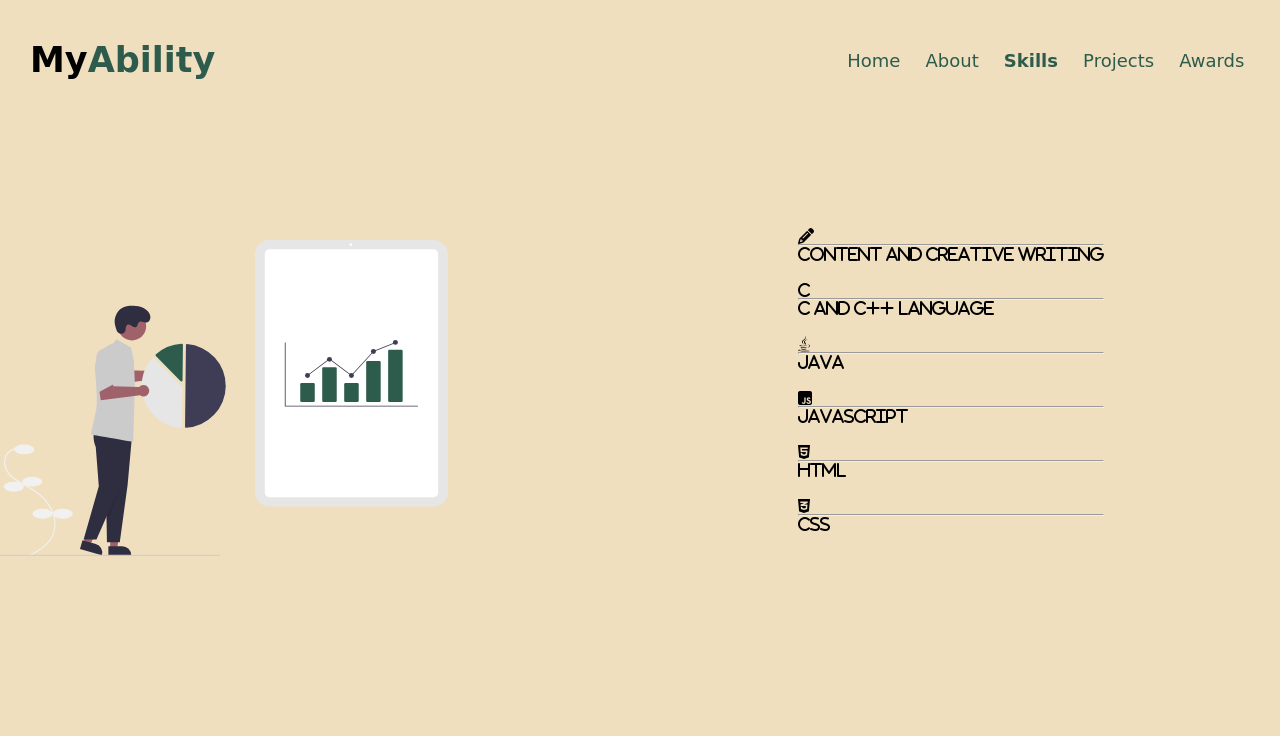
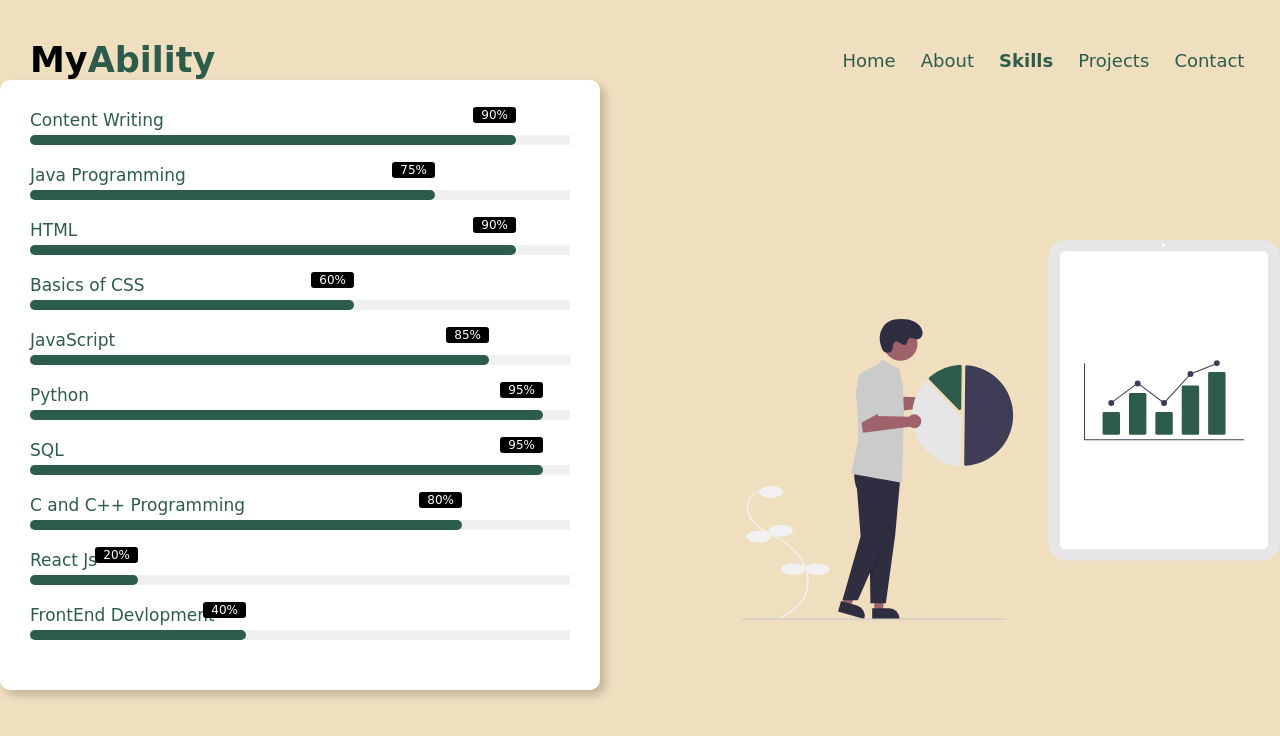
Before and after one commit to choudharyprerna/My-portfolio, a plain HTML site: page skills.html in a window 1280 px wide. Drawn offline with Linux system fonts and the light colour scheme.

Commit message:
update the changes

```diff
--- a/awardsstyles.css
+++ /dev/null
@@ -1,63 +0,0 @@
-*{
-    box-sizing: border-box;
-    margin: 0;
-    padding: 0;
-    font-family: 'Shadows Into Light', cursive ;
-}
-
-body{
-    background-color: rgb(240, 223, 191);
-    height: 100vh;
-    width: 100%;
-    background-size: cover;
-    background-position: center;
-
-}
-
-span{
-    color: #2D5C4C;
-}
-
-.skillslogo{
-    font-size: 35px;
-}
-
-.bold{
-    font-weight: bold;
-}
-
-nav{
-    display: flex;
-    align-items: center;
-    justify-content: space-between;
-    padding-top: 40px;
-    padding-left: 30px;
-    padding-right: 2%;
-}
-
-nav ul li{
-    list-style: none;
-    display: inline-block;
-    margin: 2px 10px;
-}
-
-nav ul li a{
-    text-decoration: none;
-    color: #2D5C4C;
-    font-size: 18px;
-}
-
-.about{
-    padding-top: 5rem;
-    max-width: 35%;
-    display: block;
-    float: left;
-}
-
-.award{
-    float: right;
-    padding-top: 200px;
-    margin-right: 8rem;
-    margin-top: 4rem;
-    max-width: 30%;
-}
--- /dev/null
+++ b/contact.css
@@ -0,0 +1,95 @@
+*{
+    box-sizing: border-box;
+    margin: 0;
+    padding: 0;
+    font-family: 'Shadows Into Light', cursive ;
+}
+
+body{
+    background-color: rgb(240, 223, 191);
+    height: 100vh;
+    width: 100%;
+    background-size: cover;
+    background-position: center;
+
+}
+
+span{
+    color: #2D5C4C;
+}
+
+.skillslogo{
+    font-size: 35px;
+}
+
+.bold{
+    font-weight: bold;
+}
+
+nav{
+    display: flex;
+    align-items: center;
+    justify-content: space-between;
+    padding-top: 40px;
+    padding-left: 30px;
+    padding-right: 2%;
+}
+
+nav ul li{
+    list-style: none;
+    display: inline-block;
+    margin: 2px 10px;
+}
+
+nav ul li a{
+    text-decoration: none;
+    color: #2D5C4C;
+    font-size: 18px;
+}
+
+input[type=text], select, textarea {
+    width: 100%;
+    padding: 12px;
+    border: 1px solid #ccc;
+    margin-top: 6px;
+    margin-bottom: 16px;
+    resize: vertical;
+  }
+
+  input[type=submit] {
+    background-color: #2D5C4C;
+    color: white;
+    padding: 12px 20px;
+    border: none;
+    cursor: pointer;
+  }
+
+  input[type=submit]:hover {
+    background-color: #45a049;
+  }
+
+  .container {
+    border-radius: 5px;
+    background-color:  rgb(240, 223, 191);
+    padding: 10px;
+  }
+
+  .column {
+    float: left;
+    width: 50%;
+    margin-top: 6px;
+    padding: 20px;
+  }
+
+  .row:after {
+    content: "";
+    display: table;
+    clear: both;
+  }
+
+  @media screen and (max-width: 600px) {
+    .column, input[type=submit] {
+      width: 100%;
+      margin-top: 0;
+    }
+  }
--- a/projectsstyle.css
+++ b/projectsstyle.css
@@ -49,7 +49,7 @@ nav ul li a{
 
 .about{
     padding-top: 9rem;
-    max-width: 40%;
+    max-width: 35%;
     display: block;
     float: left;
 }
--- a/skills.html
+++ b/skills.html
@@ -18,20 +18,85 @@
             <li><a href="about.html">About</a></li>
             <li class="bold" ><a href="/skills.html">Skills</a></li>
             <li><a href="/projects.html">Projects</a></li>
-            <li><a href="/awards.html">Awards</a></li>
+            <li><a href="/contact.html">Contact</a></li>
         </ul>
     </nav>
 
-    <div class="icons">
-        <i class="fa-solid fa-pencil"><hr> Content and Creative Writing </i>
-        <i class="fa-solid fa-c"><hr> C and C++ language</i>
-        <i class="fa-brands fa-java"><hr> Java</i>
-        <i class="fa-brands fa-square-js"><hr> javascript</i>
-        <i class="fa-brands fa-html5"><hr> HTML</i>
-        <i class="fa-brands fa-css3-alt"><hr> CSS</i>
+
+                <img class="about" src="/skills.svg">
+
+    <div class="skills-bar">
+        <div class="bar">
+            <div class="info">
+                <span>Content Writing</span>
+            </div>
+            <div class="progress-line writing"><span></span></div>
+        </div>
+
+        <div class="bar">
+            <div class="info">
+                <span>Java Programming</span>
+            </div>
+            <div class="progress-line java"><span></span></div>
+        </div>
+
+        <div class="bar">
+            <div class="info">
+                <span>HTML</span>
+            </div>
+            <div class="progress-line html"><span></span></div>
+        </div>
+
+        <div class="bar">
+            <div class="info">
+                <span>Basics of CSS</span>
+            </div>
+            <div class="progress-line css"><span></span></div>
+        </div>
+
+        <div class="bar">
+            <div class="info">
+                <span>JavaScript</span>
+            </div>
+            <div class="progress-line js"><span></span></div>
+        </div>
+
+        <div class="bar">
+            <div class="info">
+                <span>Python</span>
+            </div>
+            <div class="progress-line python"><span></span></div>
+        </div>
+
+        <div class="bar">
+            <div class="info">
+                <span>SQL</span>
+            </div>
+            <div class="progress-line sql"><span></span></div>
+        </div>
+
+        <div class="bar">
+            <div class="info">
+                <span>C and C++ Programming</span>
+            </div>
+            <div class="progress-line program"><span></span></div>
+        </div>
+
+        <div class="bar">
+            <div class="info">
+                <span>React Js</span>
+            </div>
+            <div class="progress-line react"><span></span></div>
+        </div>
+
+        <div class="bar">
+            <div class="info">
+                <span>FrontEnd Devlopment</span>
+            </div>
+            <div class="progress-line devop"><span></span></div>
+        </div>
+
     </div>
-
-<img class= "about" src="/skills.svg" />
 
 </body>
 </html>
--- a/skillsstyle.css
+++ b/skillsstyle.css
@@ -15,7 +15,7 @@ body{
 }
 
 span{
-    color: #2D5C4C;
+   color: #2D5C4C;
 }
 
 .skillslogo{
@@ -49,40 +49,162 @@ nav ul li a{
 
 .about{
     padding-top: 10rem;
-    max-width: 35%;
+    max-width: 42%;
     display: block;
-    float: left;
+    float: right;
 }
 
-.icons{
+html{
     display: grid;
-    float: right;
-    position: fixed;
-    right: 11rem;
-    top: 13rem;
-    max-width: 25%;
+    height: 100%;
+    place-items: center;
 }
 
-.fa-pencil{
-    padding-top: 20px ;
+.skills-bar{
+    width: 600px;
+    background: #fff;
+    border-radius: 10px;
+    padding: 30px 30px;
+    box-shadow: 5px 5px 10px rgba(0,0,0,0.2);
 }
 
-.fa-c{
-    padding-top: 20px;
+.skills-bar .bar{
+    margin: 20px 0;
 }
 
-.fa-java{
-    padding-top: 20px ;
+.skills-bar .bar:first-child{
+    margin-top: 0px;
 }
 
-.fa-square-js{
-    padding-top: 20px ;
+.skills-bar .bar .info{
+    margin-bottom: 5px;
 }
 
-.fa-html5{
-    padding-top: 20px ;
+.skills-bar .bar .info span{
+    font-size: 17px;
+    font-weight: 500;
 }
 
-.fa-css3-alt{
-    padding-top: 20px ;
+.skills-bar .bar .progress-line{
+    position: relative;
+    height: 10px;
+    width: 100%;
+    background-color: #f0f0f0;
+    box-shadow: inset 0px 1px 1px rgbs(0,0,0,0.05),
+                      0px 1px rgbs(225,225,225,0.8);
 }
+
+.bar .progress-line span{
+    height: 100%;
+    width: 80%;
+    background-color: #2D5C4C;
+    position: absolute;
+    border-radius: 10px;
+}
+
+
+.bar .progress-line.writing span::after{
+    content: "90%";
+}
+
+.bar .progress-line.java span::after{
+    content: "75%";
+}
+
+.bar .progress-line.html span::after{
+    content: "90%";
+}
+
+.bar .progress-line.css span::after{
+    content: "60%";
+}
+
+.bar .progress-line.js span::after{
+    content: "85%";
+}
+
+.bar .progress-line.python span::after{
+    content: "95%";
+}
+
+.bar .progress-line.sql span::after{
+    content: "95%";
+}
+
+.bar .progress-line.program span::after{
+    content: "80%";
+}
+
+.bar .progress-line.react span::after{
+    content: "20%";
+}
+
+.bar .progress-line.devop span::after{
+    content: "40%";
+}
+
+.bar .progress-line span::before{
+    position: absolute;
+    right: 0;
+    top: -10px;;
+    height: 0;
+    width: 0;
+    border:7px solid transparent;
+    border-bottom-width: 0px;
+    border-right-width: 0px;
+    border-top-color: #000;
+}
+
+.bar .progress-line span::after{
+    position: absolute;
+    content: "80%";
+    right: 0;
+    top: -28px;
+    color: #fff;
+    font-size: 12px;
+    font-weight: 500;
+    background-color: #000;
+    padding: 1px 8px;
+    border-radius: 3px;
+}
+
+
+.bar .progress-line.writing span{
+    width: 90%;
+}
+
+.bar .progress-line.java span{
+    width: 75%;
+}
+
+.bar .progress-line.html span{
+    width: 90%;
+}
+
+.bar .progress-line.css span{
+    width: 60%;
+}
+
+.bar .progress-line.js span{
+    width: 85%;
+}
+
+.bar .progress-line.python span{
+    width: 95%;
+}
+
+.bar .progress-line.sql span{
+    width: 95%;
+}
+
+.bar .progress-line.program span{
+    width: 80%;
+}
+
+.bar .progress-line.react span{
+    width: 20%;
+}
+
+.bar .progress-line.devop span{
+    width: 40%;
+}
```
Also changed, not shown: about.html (+1 -1 lines), awards.html (deleted, +0 -30 lines), contact.html (added, +59 -0 lines), index.html (+7 -3 lines), projects.html (+1 -1 lines), styles.css (+11 -1 lines), awards.svg (deleted), contact.svg (added).
